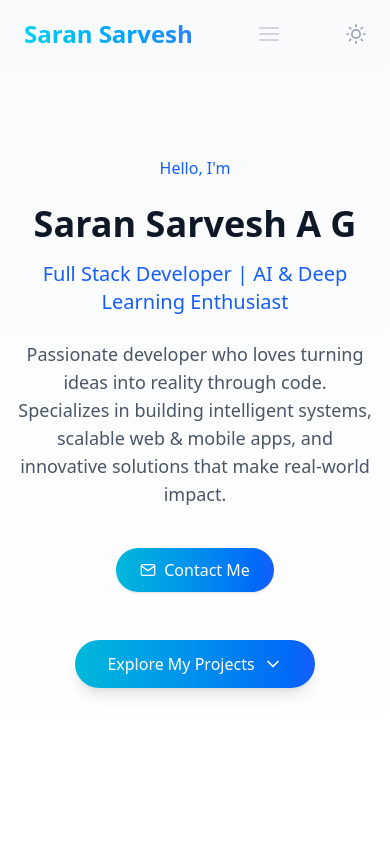
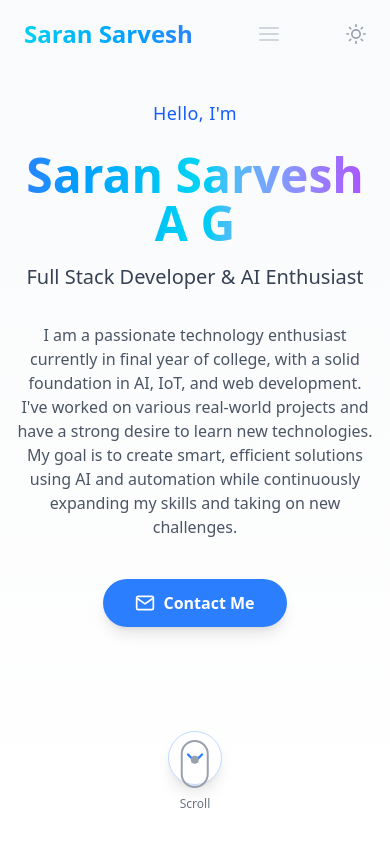
Before and after one commit to saran887/My-Portfolio, a React (Vite) app: page / in a window 390 px wide. Shown: the top 844 px of the page. Built offline with nearby package versions, Linux system fonts and the light colour scheme.

Commit message:
Added content

```diff
--- a/package.json
+++ b/package.json
@@ -11,6 +11,8 @@
   },
   "dependencies": {
     "@emailjs/browser": "^4.4.1",
+    "@react-three/drei": "^10.7.5",
+    "@react-three/fiber": "^9.3.0",
     "react": "^19.1.1",
     "react-dom": "^19.1.1"
   },
--- a/src/components/Hero/Hero.jsx
+++ b/src/components/Hero/Hero.jsx
@@ -1,7 +1,11 @@
-import { motion } from 'framer-motion';
+import { motion, useInView } from 'framer-motion';
+import { useRef } from 'react';
 import { FiChevronDown, FiMail } from 'react-icons/fi';
 
 const Hero = ({ scrollToSection }) => {
+  const ref = useRef(null);
+  const isInView = useInView(ref, { once: true, margin: '-100px' });
+
   const container = {
     hidden: { opacity: 0 },
     show: {
@@ -14,81 +18,90 @@ const Hero = ({ scrollToSection }) => {
   };
 
   const item = {
-    hidden: { opacity: 0, y: 20 },
-    show: { opacity: 1, y: 0 },
+    hidden: { opacity: 0, y: 40 },
+    show: { opacity: 1, y: 0, transition: { type: 'spring', stiffness: 60 } },
   };
 
   return (
-    <section className="relative min-h-screen flex items-center justify-center bg-gradient-to-b from-gray-50 to-white dark:from-gray-900 dark:to-gray-800 overflow-hidden">
+    <section ref={ref} className="relative min-h-screen flex items-center justify-center bg-gradient-to-b from-gray-50 to-white dark:from-gray-900 dark:to-gray-800 overflow-hidden">
       <div className="absolute inset-0 bg-grid-gray-200 dark:bg-grid-gray-700/50" />
-
       <div className="relative z-10 container mx-auto px-4 py-20 text-center">
         <motion.div
           variants={container}
           initial="hidden"
-          animate="show"
+          animate={isInView ? 'show' : 'hidden'}
           className="max-w-4xl mx-auto"
         >
           {/* Greeting */}
           <motion.div variants={item} className="mb-6">
-            <span className="text-blue-600 dark:text-blue-400 font-medium">
+            <span className="text-blue-600 dark:text-blue-400 font-medium text-lg tracking-wide">
               Hello, I'm
             </span>
           </motion.div>
 
-          {/* Name */}
+          {/* Name with interactive hover */}
           <motion.h1
             variants={item}
-            className="text-4xl md:text-6xl font-bold text-gray-900 dark:text-white mb-4"
+            whileHover={{ scale: 1.05, textShadow: '0px 4px 24px #60a5fa' }}
+            className="text-5xl md:text-7xl font-extrabold bg-gradient-to-r from-blue-500 via-cyan-400 to-purple-500 bg-clip-text text-transparent mb-4 cursor-pointer transition-all duration-300"
           >
-            Saran Sarvesh A G
+            {`Saran Sarvesh A G`}
           </motion.h1>
 
-          {/* Title */}
-          <motion.h2
-            variants={item}
-            className="text-xl md:text-2xl text-blue-600 dark:text-blue-400 font-medium mb-6"
-          >
-            Full Stack Developer | AI & Deep Learning Enthusiast
-          </motion.h2>
-
-          {/* Short Bio */}
+          {/* Subtitle with fade-in */}
           <motion.p
             variants={item}
-            className="text-lg text-gray-600 dark:text-gray-300 mb-10 max-w-2xl mx-auto"
+            className="text-xl md:text-2xl text-gray-700 dark:text-gray-300 mb-8"
           >
-            Passionate developer who loves turning ideas into reality through code.
-            Specializes in building intelligent systems, scalable web & mobile apps,
-            and innovative solutions that make real-world impact.
+            {`Full Stack Developer & AI Enthusiast`}
           </motion.p>
 
-          {/* CTA Buttons */}
+          {/* Personal Introduction */}
+          <motion.p
+            variants={item}
+            className="text-base md:text-lg text-gray-600 dark:text-gray-400 mb-10 max-w-2xl mx-auto"
+          >
+            I am a passionate technology enthusiast currently in final year of college, with a solid foundation in AI, IoT, and web development. I've worked on various real-world projects and have a strong desire to learn new technologies. My goal is to create smart, efficient solutions using AI and automation while continuously expanding my skills and taking on new challenges.
+          </motion.p>
+
+          {/* Call to Action Button with animation */}
+          <motion.button
+            variants={item}
+            whileHover={{ scale: 1.08, backgroundColor: '#2563eb', color: '#fff' }}
+            whileTap={{ scale: 0.97 }}
+            onClick={() => scrollToSection && scrollToSection('contact')}
+            className="inline-flex items-center gap-2 px-8 py-3 rounded-full bg-blue-500 text-white font-semibold shadow-lg hover:bg-blue-600 focus:outline-none focus:ring-2 focus:ring-blue-400 transition-all duration-300"
+          >
+            <FiMail className="w-5 h-5" /> Contact Me
+          </motion.button>
+
+          {/* Down arrow with bounce animation */}
           <motion.div
             variants={item}
-            className="flex justify-center mb-12"
-          >
-            <a
-              href="#contact"
-              className="px-6 py-2.5 bg-gradient-to-r from-cyan-500 to-blue-600 text-white font-medium rounded-full shadow hover:shadow-md transform hover:-translate-y-0.5 transition-all duration-300 flex items-center gap-2"
-            >
-              <FiMail /> Contact Me
-            </a>
-          </motion.div>
-
-          {/* Project Section Button */}
-          <motion.div
-            variants={item}
-            className="mt-12"
+            animate={{ y: [0, 12, 0] }}
+            transition={{ repeat: Infinity, duration: 1.5 }}
+            className="mt-16 flex justify-center"
           >
             <button
-              onClick={() => scrollToSection('projects')}
-              className="px-8 py-3 bg-gradient-to-r from-cyan-500 to-blue-600 text-white font-medium rounded-full shadow-lg hover:shadow-xl transform hover:-translate-y-1 transition-all duration-300 flex items-center mx-auto"
+              onClick={() => scrollToSection && scrollToSection('projects')}
+              className="p-3 rounded-full bg-white/80 dark:bg-gray-800/80 shadow-lg hover:scale-110 transition-transform border border-blue-200 dark:border-gray-700"
+              aria-label="Scroll to Projects"
             >
-              Explore My Projects
-              <FiChevronDown className="ml-2 w-5 h-5" />
+              <FiChevronDown className="w-7 h-7 text-blue-500" />
             </button>
           </motion.div>
         </motion.div>
+      </div>
+      {/* Mouse scroll indicator at the bottom */}
+      <div className="absolute bottom-8 left-1/2 -translate-x-1/2 flex flex-col items-center z-20">
+        <div className="w-7 h-12 rounded-full border-2 border-gray-400 dark:border-gray-600 flex items-start justify-center">
+          <motion.div
+            animate={{ y: [4, 20, 4] }}
+            transition={{ repeat: Infinity, duration: 1.5 }}
+            className="w-2 h-2 mt-2 rounded-full bg-gray-400 dark:bg-gray-600"
+          />
+        </div>
+        <span className="mt-2 text-xs text-gray-500 dark:text-gray-400">Scroll</span>
       </div>
     </section>
   );
--- a/src/components/Projects/Projects.jsx
+++ b/src/components/Projects/Projects.jsx
@@ -1,4 +1,5 @@
-import { motion } from 'framer-motion';
+import { motion, useInView } from 'framer-motion';
+import { useRef } from 'react';
 import { FiGithub, FiExternalLink } from 'react-icons/fi';
 
 const projects = [
@@ -39,65 +40,81 @@ const projects = [
   },
 ];
 
-const ProjectCard = ({ project, index }) => (
+const Projects = () => {
+  const ref = useRef(null);
+  const isInView = useInView(ref, { once: true, margin: '-100px' });
+  return (
+    <section id="projects" ref={ref} className="py-20 bg-white dark:bg-gray-900 relative overflow-hidden">
+      {/* Animated horizontal line */}
       <motion.div
-    initial={{ opacity: 0, y: 50 }}
+        initial={{ width: 0 }}
+        animate={isInView ? { width: '100%' } : { width: 0 }}
+        transition={{ duration: 1, delay: 0.2 }}
+        className="absolute top-0 left-0 h-1 w-full bg-gradient-to-r from-blue-400/30 to-transparent pointer-events-none"
+        style={{ zIndex: 1 }}
+      />
+      <div className="container mx-auto px-4">
+        <motion.h2
+          initial={{ opacity: 0, y: 40 }}
+          animate={isInView ? { opacity: 1, y: 0 } : { opacity: 0, y: 40 }}
+          transition={{ duration: 0.7 }}
+          className="text-3xl md:text-4xl font-bold text-center mb-12 bg-gradient-to-r from-blue-500 via-cyan-400 to-purple-500 bg-clip-text text-transparent"
+        >
+          Projects
+        </motion.h2>
+        <div className="grid gap-8 md:grid-cols-2 lg:grid-cols-3">
+          {projects.map((project, idx) => (
+            <motion.div
+              key={project.title}
+              initial={{ opacity: 0, y: 40 }}
               whileInView={{ opacity: 1, y: 0 }}
-    transition={{ duration: 0.5, delay: index * 0.1 }}
-    viewport={{ once: true }}
-    className="bg-gray-800 rounded-xl overflow-hidden hover:shadow-lg hover:shadow-cyan-500/10 transition-all duration-300"
+              viewport={{ once: true, amount: 0.3 }}
+              transition={{ duration: 0.6, delay: idx * 0.1 }}
+              className="bg-gradient-to-br from-gray-50 via-white to-gray-100 dark:from-gray-800 dark:via-gray-900 dark:to-gray-800 rounded-2xl shadow-lg p-6 flex flex-col hover:scale-105 hover:shadow-2xl transition-transform duration-300 group border border-gray-200 dark:border-gray-700"
+              whileHover={{ scale: 1.05, boxShadow: '0 8px 32px 0 rgba(60,132,206,0.15)' }}
             >
-    <div className="p-6">
-      <h3 className="text-xl font-bold text-white mb-2">{project.title}</h3>
-      <p className="text-gray-300 mb-4">{project.description}</p>
-
-      <div className="flex flex-wrap gap-2 mb-4">
-        {project.technologies.map((tech, i) => (
-          <span key={i} className="px-2 py-1 bg-gray-700 text-cyan-300 text-xs rounded">
+              <div className="mb-4">
+                <h3 className="text-xl font-semibold mb-2 text-blue-600 dark:text-cyan-400 group-hover:underline transition-all">
+                  {project.title}
+                </h3>
+                <p className="text-gray-700 dark:text-gray-300 mb-2">
+                  {project.description}
+                </p>
+                <div className="flex flex-wrap gap-2 mb-2">
+                  {project.technologies.map((tech) => (
+                    <span key={tech} className="px-2 py-1 text-xs rounded bg-blue-100 dark:bg-blue-900 text-blue-700 dark:text-blue-300 font-medium">
                       {tech}
                     </span>
                   ))}
                 </div>
-
-      <div className="flex space-x-4">
-        <a
+              </div>
+              <div className="mt-auto flex gap-4">
+                {project.github && (
+                  <motion.a
                     href={project.github}
                     target="_blank"
                     rel="noopener noreferrer"
-          className="flex items-center text-gray-300 hover:text-cyan-400 transition-colors"
+                    className="text-gray-600 dark:text-gray-300 hover:text-blue-500 dark:hover:text-cyan-400 transition-colors text-lg"
+                    aria-label="GitHub"
+                    whileHover={{ scale: 1.2, color: '#2563eb' }}
                   >
-          <FiGithub className="mr-1" /> Code
-        </a>
-        <a
+                        <FiGithub />
+                      </motion.a>
+                    )}
+                    {project.demo && (
+                      <motion.a
                         href={project.demo}
                         target="_blank"
                         rel="noopener noreferrer"
-          className="flex items-center text-gray-300 hover:text-cyan-400 transition-colors"
+                        className="text-gray-600 dark:text-gray-300 hover:text-blue-500 dark:hover:text-cyan-400 transition-colors text-lg"
+                        aria-label="Demo"
+                        whileHover={{ scale: 1.2, color: '#06b6d4' }}
                       >
-          <FiExternalLink className="mr-1" /> Live Demo
-        </a>
-      </div>
+                        <FiExternalLink />
+                      </motion.a>
+                    )}
           </div>
         </motion.div>
-);
-
-const Projects = () => {
-  return (
-    <section id="projects" className="py-20">
-      <div className="container mx-auto px-4">
-        <motion.h2
-          initial={{ opacity: 0, y: 20 }}
-          whileInView={{ opacity: 1, y: 0 }}
-          transition={{ duration: 0.5 }}
-          viewport={{ once: true }}
-          className="text-3xl md:text-4xl font-bold text-center mb-12"
-        >
-          My <span className="text-cyan-400">Projects</span>
-        </motion.h2>
-
-        <div className="grid grid-cols-1 md:grid-cols-2 lg:grid-cols-3 gap-8">
-          {projects.map((project, index) => (
-            <ProjectCard key={project.title} project={project} index={index} />
         ))}
       </div>
       </div>
```
Also changed, not shown: src/components/ThreeD/ComputerCanvas.jsx (added, +27 -0 lines), src/components/ThreeD/GlobeCanvas.jsx (added, +24 -0 lines), src/components/ThreeD/SkillObject.jsx (added, +23 -0 lines), INSTALL_3D_DEPENDENCIES.txt (added), src/components/Skills/Skill3D.jsx (added), 2 other files (tests, documents, lock files or other folders). Lines whose indentation alone changed are shown as unchanged.
